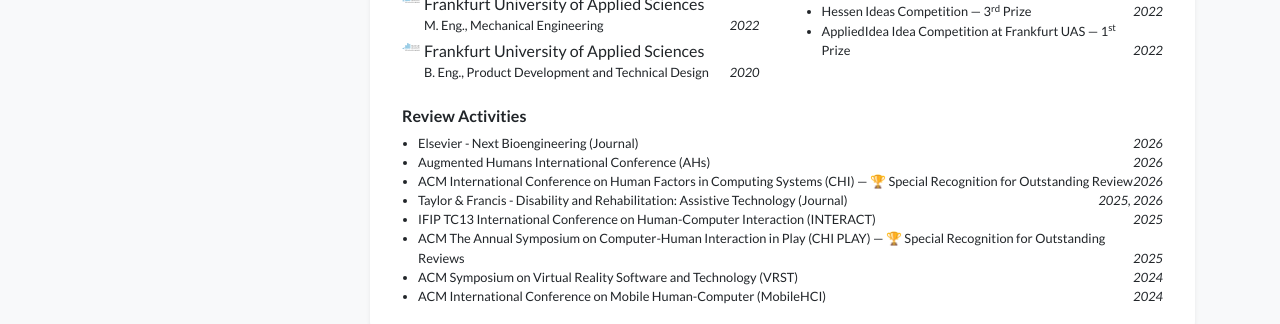
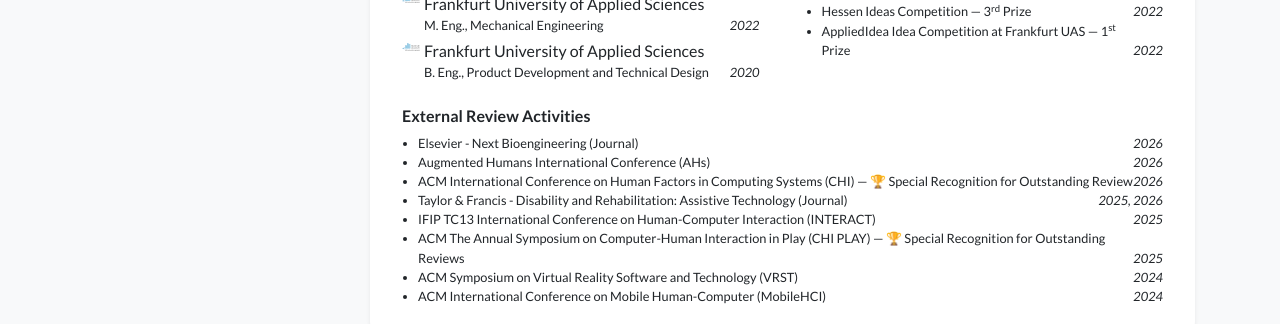
Before and after one commit to Stefan-Resch/stefan-resch.github.io, a Jekyll site: the page built from index.html, in a window 1280 px wide and 1164 px high. Shown: the part 714-1038 px from the top of the window. Built offline with Jekyll 4.4.1, drawn with Linux system fonts in a browser that asks for light colours; nearby versions of some CDN libraries; a style sheet for code colours, icons or effects is not loaded.

Commit message:
Change heading from 'Review Activities' to 'External Review Activities'

```diff
--- a/_includes/widgets/experience_card.html
+++ b/_includes/widgets/experience_card.html
@@ -48,7 +48,7 @@
                     {% if site.data.profile.review_activities %}
                     <div class="col-12 mt-3">
                         <div class="mx-2 my-1">
-                            <h6>Review Activities</h6>
+                            <h6>External Review Activities</h6>
                             <ul class="list small pl-3 mb-1">
                                 {% for item in site.data.profile.review_activities %}
                                 <li>
```
